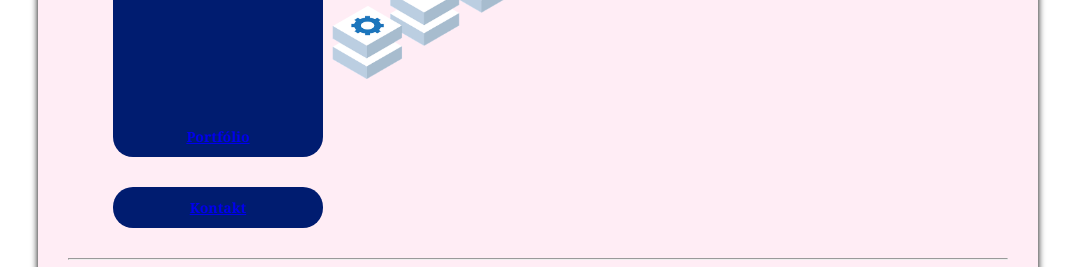
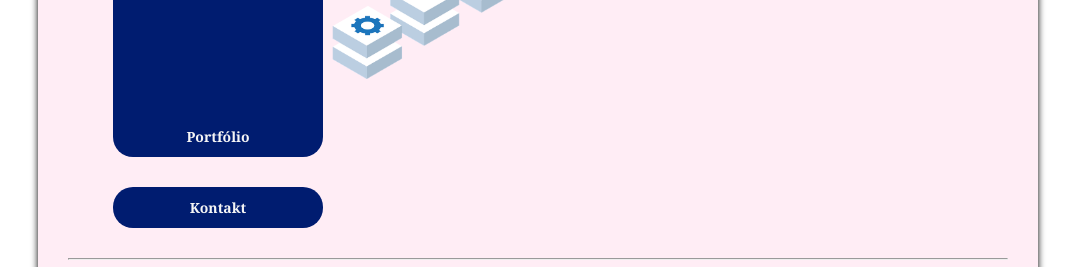
Before and after one commit to Aurinath/Final-project, an Eleventy site: page index.html in a window 1280 px wide. Shown: the part 900-1167 px from the top of the page, without its empty margins (102-1177 px from the left). Built offline with nearby package versions, Linux system fonts and the light colour scheme; Eleventy itself is replaced by a stand-in of ours; files that its build step writes are made by us from their sources.

Commit message:
styl tlacitek

```diff
--- a/css/style.css
+++ b/css/style.css
@@ -132,6 +132,11 @@ h6 {
 
 .buttons {
   margin-top: 20px;
+}
+
+.buttons a{
+  color: whitesmoke;
+  text-decoration: none;
 }
 
 .obdelnik1 img {
--- a/index.html
+++ b/index.html
@@ -19,11 +19,11 @@ itemIndex: menu__item_highlited
     <div class="buttons">
       <div class="portfolio">
         <!-- první tlačítko -->
-        <a href="/portfolio" target="_blank">Portfólio</a>
+        <a href="/portfolio">Portfólio</a>
       </div>
       <div class="inquiry">
         <!-- druhé tlačítko -->
-        <a href="/kontakt" target="_blank">Kontakt</a>
+        <a href="/kontakt">Kontakt</a>
       </div>
     </div>
   </div>
```
